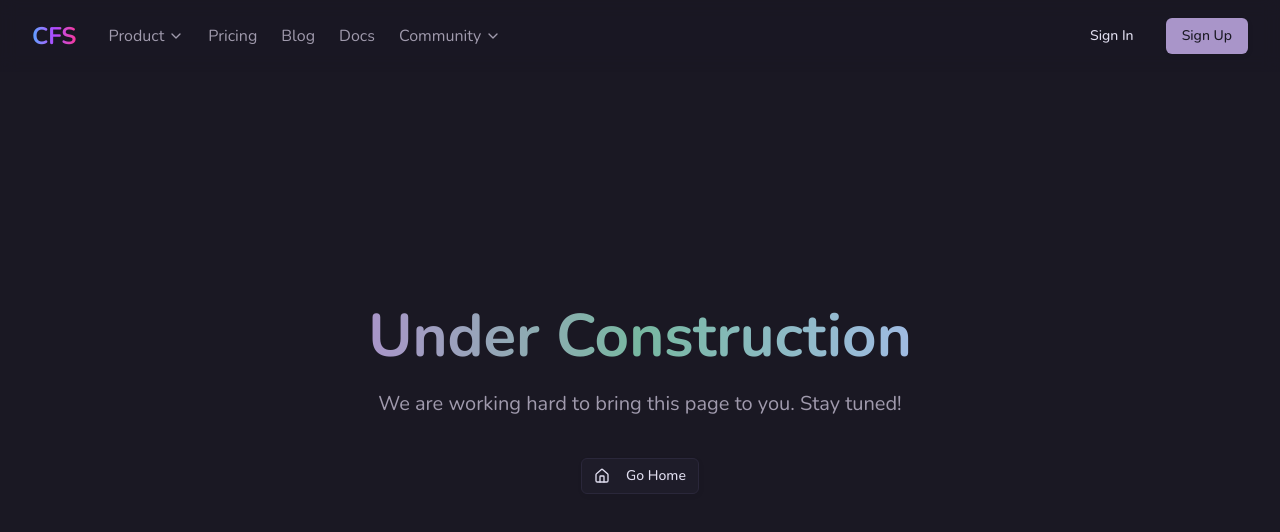
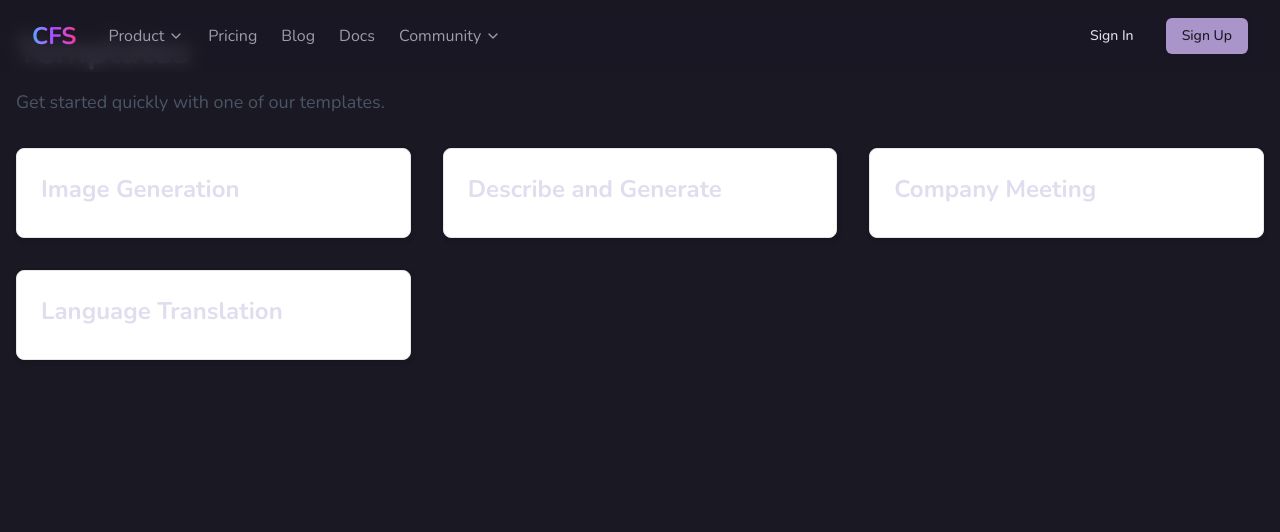
Before and after one commit to SuperJakov/Canvas-Flow-Studio, a Next.js app: page /templates in a window 1280 px wide. Shown: the top 532 px of the page. Built offline with nearby package versions, Linux system fonts and the light colour scheme; no server answers; what @convex-dev/auth, convex-helpers would draw is missing.

Commit message:
feat: Create /templates page for SEO

```diff
--- a/src/app/sitemap.ts
+++ b/src/app/sitemap.ts
@@ -5,7 +5,7 @@ import { blogs } from "./_components/blog/blogs";
 
 type SitemapEntry = MetadataRoute.Sitemap[number];
 
-const ROOT_ROUTES = ["/", "/pricing", "/changelog", "/blog"] as const;
+const ROOT_ROUTES = ["/", "/pricing", "/changelog", "/blog", "/templates"] as const;
 const PRIORITY_OVERRIDES: Record<string, number> = {
   "/": 1,
   "/docs/getting-started/introduction": 0.8,
--- a/src/app/template/[templateName]/templates.ts
+++ b/src/app/template/[templateName]/templates.ts
@@ -52,3 +52,10 @@ export function getTemplate(name: string): Template | undefined {
     edges,
   };
 }
+
+export function getAllTemplates() {
+  return Object.entries(templates).map(([name, template]) => ({
+    name,
+    title: template.title,
+  }));
+}
--- a/src/app/templates/page.tsx
+++ b/src/app/templates/page.tsx
@@ -1,15 +1,37 @@
 import { type Metadata } from "next";
-import ConstructionPage from "../_components/ConstructionPage";
+import { getAllTemplates } from "../template/[templateName]/templates";
+import Link from "next/link";
 
 export const metadata: Metadata = {
   title: "Templates | Canvas Flow Studio",
-  description: "Get started quickly with one of our templates.",
+  description:
+    "Explore our collection of pre-built templates to kickstart your creative process. From image generation to language translation, find the perfect starting point for your next project.",
   robots: {
-    index: false,
+    index: true,
     follow: true,
   },
 };
 
 export default function Templates() {
-  return <ConstructionPage />;
+  const templates = getAllTemplates();
+
+  return (
+    <main className="container mx-auto px-4 py-8">
+      <h1 className="text-4xl font-bold mb-4">Templates</h1>
+      <p className="text-lg text-gray-600 mb-8">
+        Get started quickly with one of our templates.
+      </p>
+      <div className="grid grid-cols-1 md:grid-cols-2 lg:grid-cols-3 gap-8">
+        {templates.map((template) => (
+          <Link
+            href={`/template/${template.name}`}
+            key={template.name}
+            className="block p-6 bg-white rounded-lg border border-gray-200 shadow-md hover:bg-gray-100"
+          >
+            <h2 className="text-2xl font-bold mb-2">{template.title}</h2>
+          </Link>
+        ))}
+      </div>
+    </main>
+  );
 }
```
